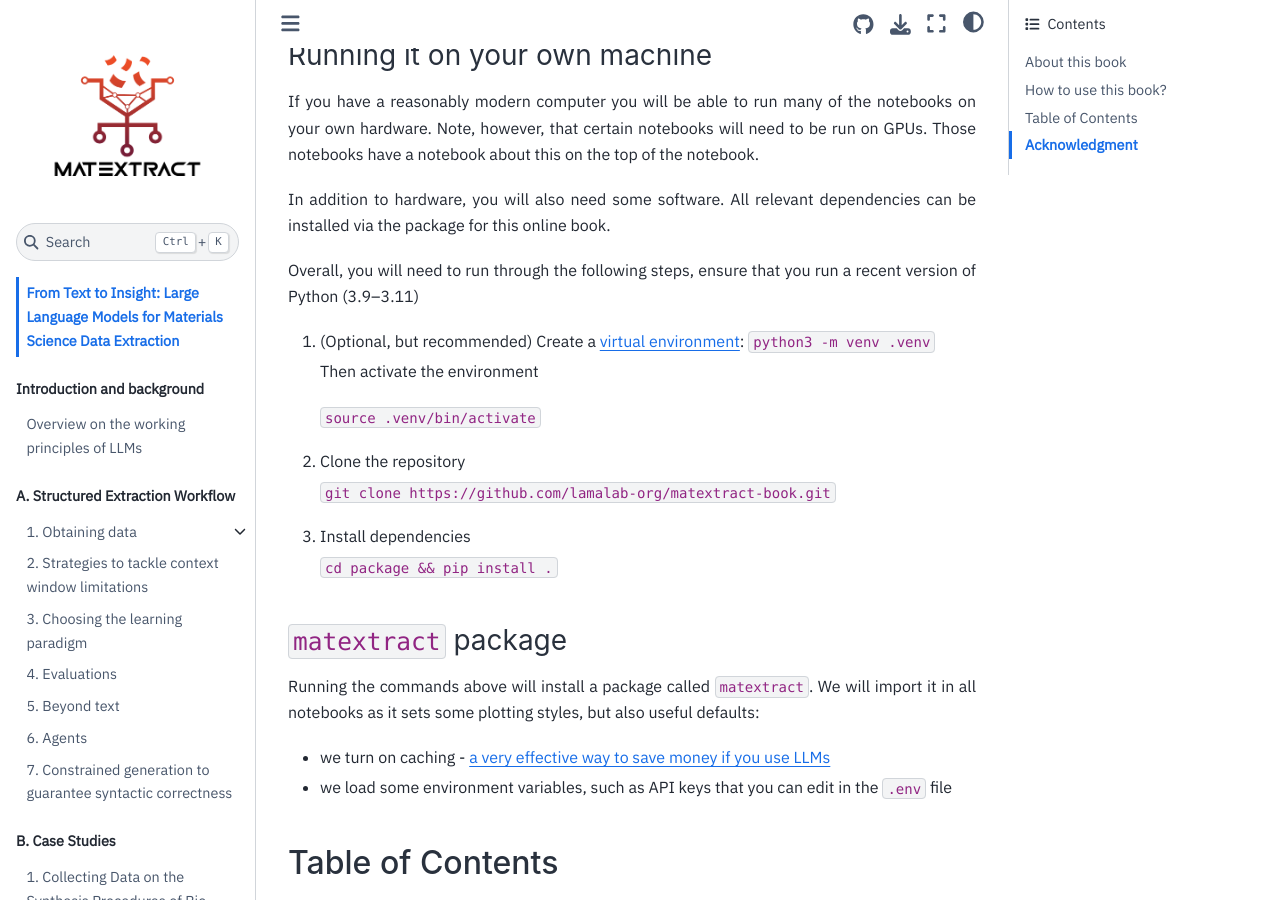
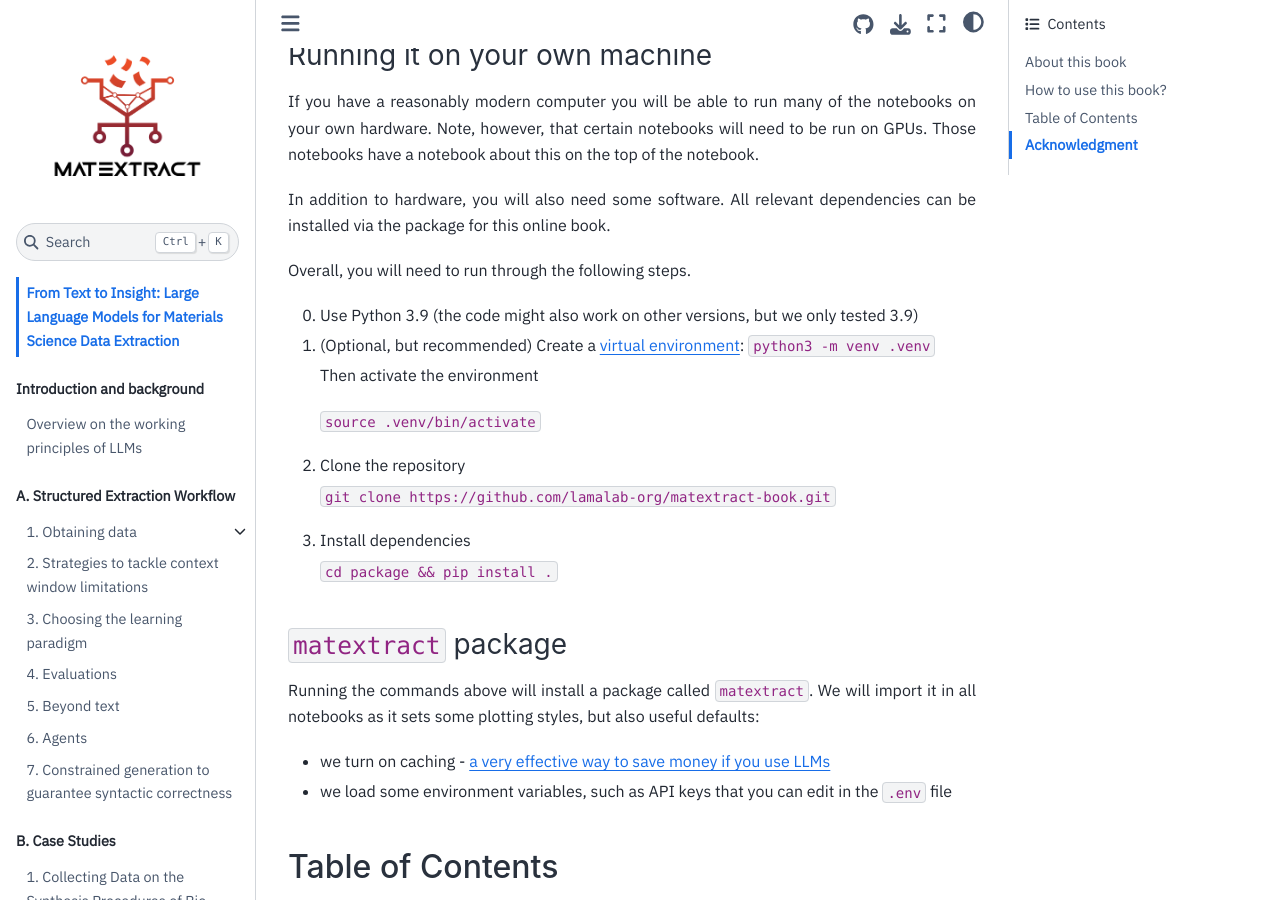
Before and after one commit to lamalab-org/matextract-book, a Jupyter Book: the page built from index.md, in a window 1280 px wide and 900 px high, scrolled down 542 px. Built offline with Jupyter Book 1.0.4 settings and Sphinx 7.4.7 and the Sphinx Book theme 1.1.4, drawn with Linux system fonts in a browser that asks for light colours; pages that are not in the unit, such as notebooks, are missing from menus; comment, search, counter and statistics services are not loaded.

Commit message:
chore: force 3.9 again

```diff
--- a/index.md
+++ b/index.md
@@ -16,7 +16,9 @@ Note, however, that certain notebooks will need to be run on GPUs. Those noteboo
 
 In addition to hardware, you will also need some software. All relevant dependencies can be installed via the package for this online book.
 
-Overall, you will need to run through the following steps, ensure that you run a recent version of Python (3.9--3.11)
+Overall, you will need to run through the following steps.
+
+0. Use Python 3.9 (the code might also work on other versions, but we only tested 3.9)
 
 1. (Optional, but recommended) Create a [virtual environment](https://packaging.python.org/en/latest/guides/installing-using-pip-and-virtual-environments/): `python3 -m venv .venv`
 
```
Also changed, not shown: 3 other files.
